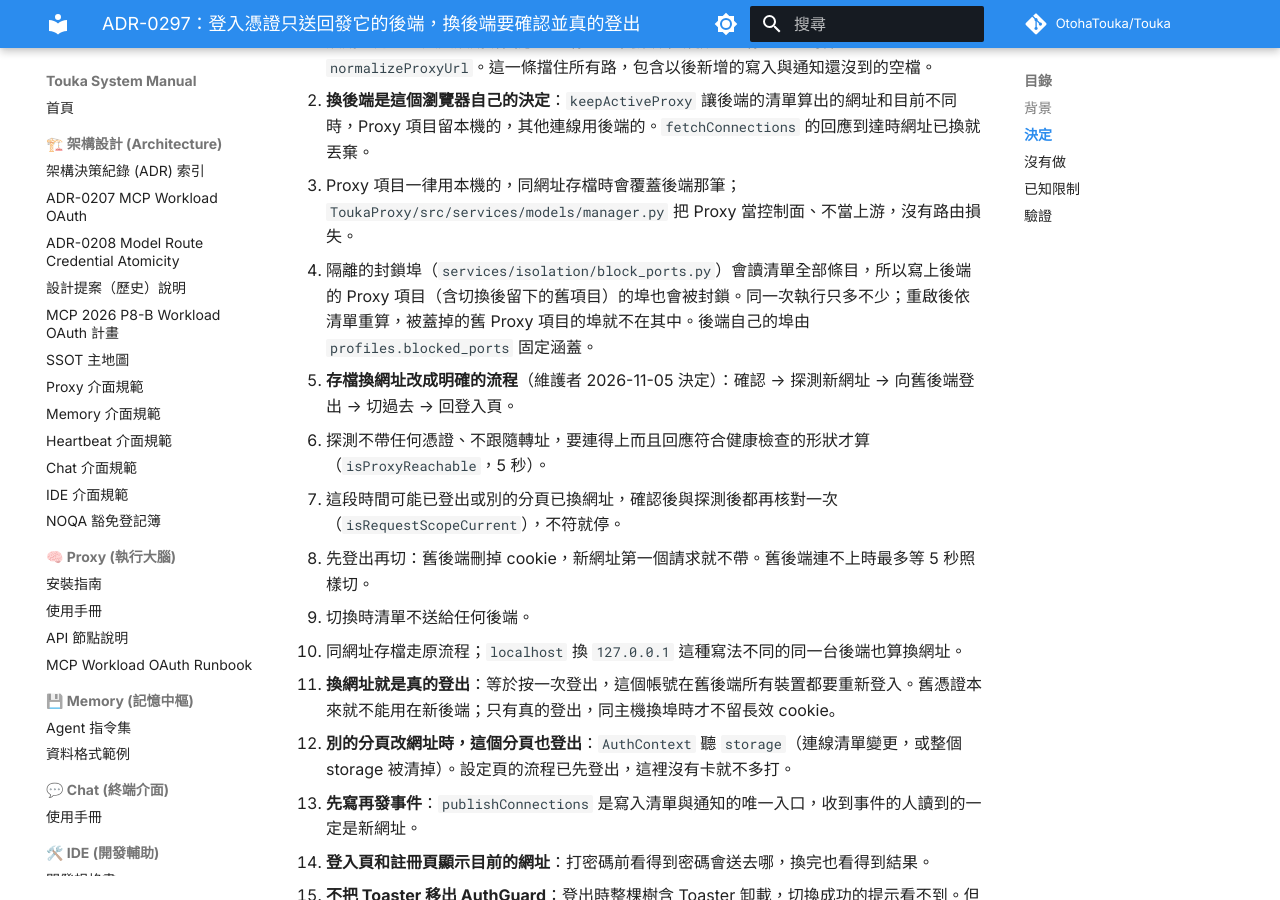
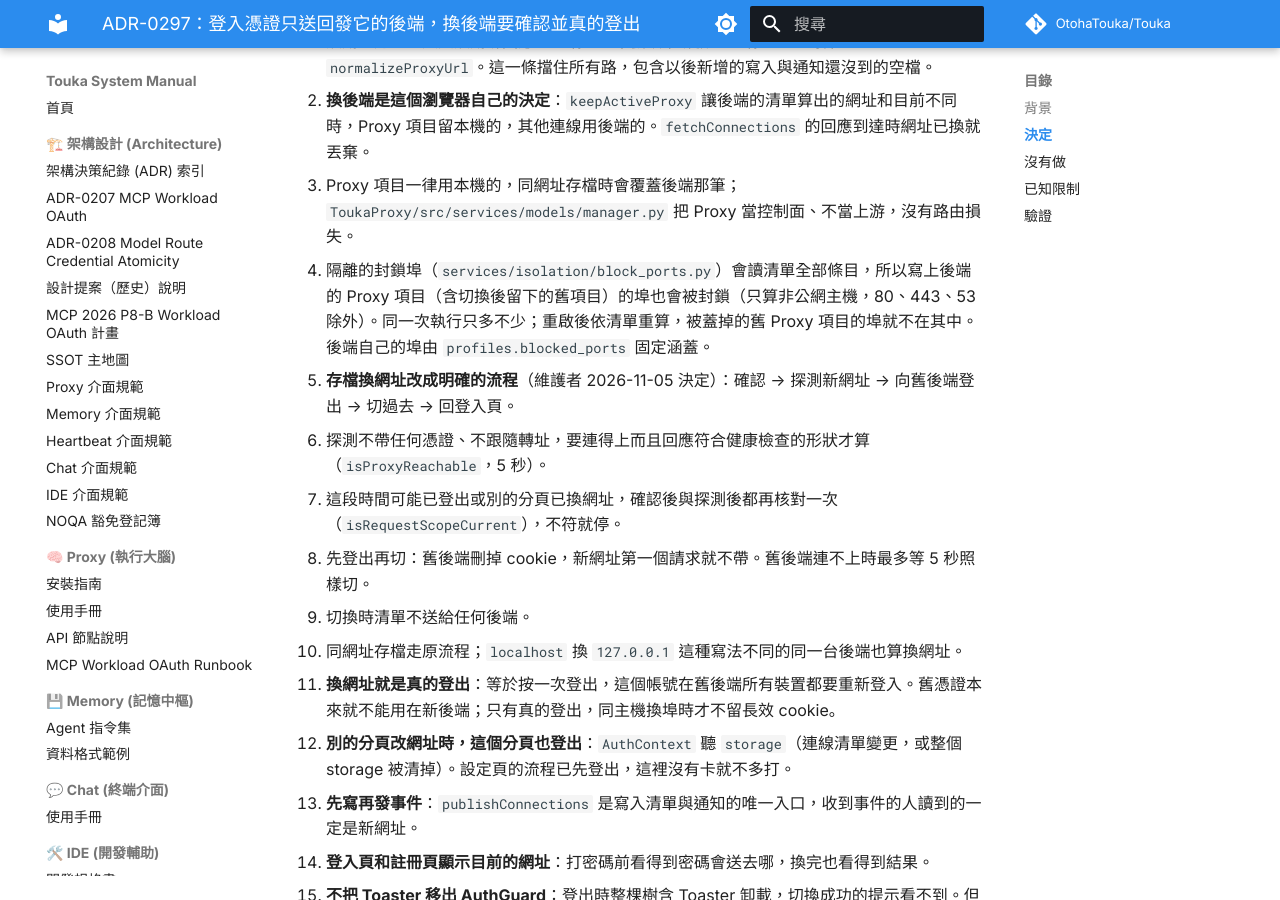
Before and after one commit to OtohaTouka/Touka, an MkDocs documentation site: the page built from docs/architecture/adr/0297-proxy-switch-credentials.md, in a window 1280 px wide and 900 px high, scrolled down 1153 px. Built offline with MkDocs 1.6.1 and Material for MkDocs 9.7.7, drawn with Linux system fonts in a browser that asks for light colours; comment, search, counter and statistics services are not loaded.

Commit message:
docs: narrow the blocked-port note to what is actually blocked (ADR-0297)
Co-Authored-By: Claude Opus 5.5 <noreply@anthropic.com>

```diff
--- a/docs/architecture/adr/0297-proxy-switch-credentials.md
+++ b/docs/architecture/adr/0297-proxy-switch-credentials.md
@@ -22,7 +22,7 @@
 1. **憑證綁發它的後端**：`connections.ts` 記下發卡的網址（`_tokenOrigin`），`fetchTouka`、`fetchChatStream` 送出前用 `cardFor(proxyUrl)` 比對，不符就不帶、不先續期、401 也不續期重送。登入與續期綁回應它的網址，本機領卡綁發它的網址。比對都經 `normalizeProxyUrl`。這一條擋住所有路，包含以後新增的寫入與通知還沒到的空檔。
 2. **換後端是這個瀏覽器自己的決定**：`keepActiveProxy` 讓後端的清單算出的網址和目前不同時，Proxy 項目留本機的，其他連線用後端的。`fetchConnections` 的回應到達時網址已換就丟棄。
    - Proxy 項目一律用本機的，同網址存檔時會覆蓋後端那筆；`ToukaProxy/src/services/models/manager.py` 把 Proxy 當控制面、不當上游，沒有路由損失。
-   - 隔離的封鎖埠（`services/isolation/block_ports.py`）會讀清單全部條目，所以寫上後端的 Proxy 項目（含切換後留下的舊項目）的埠也會被封鎖。同一次執行只多不少；重啟後依清單重算，被蓋掉的舊 Proxy 項目的埠就不在其中。後端自己的埠由 `profiles.blocked_ports` 固定涵蓋。
+   - 隔離的封鎖埠（`services/isolation/block_ports.py`）會讀清單全部條目，所以寫上後端的 Proxy 項目（含切換後留下的舊項目）的埠也會被封鎖（只算非公網主機，80、443、53 除外）。同一次執行只多不少；重啟後依清單重算，被蓋掉的舊 Proxy 項目的埠就不在其中。後端自己的埠由 `profiles.blocked_ports` 固定涵蓋。
 3. **存檔換網址改成明確的流程**（維護者 2026-11-05 決定）：確認 → 探測新網址 → 向舊後端登出 → 切過去 → 回登入頁。
    - 探測不帶任何憑證、不跟隨轉址，要連得上而且回應符合健康檢查的形狀才算（`isProxyReachable`，5 秒）。
    - 這段時間可能已登出或別的分頁已換網址，確認後與探測後都再核對一次（`isRequestScopeCurrent`），不符就停。
```
